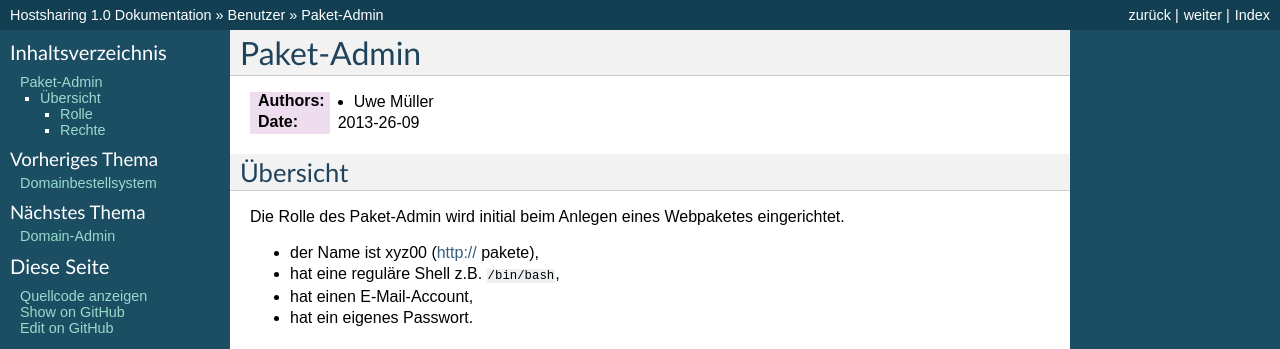
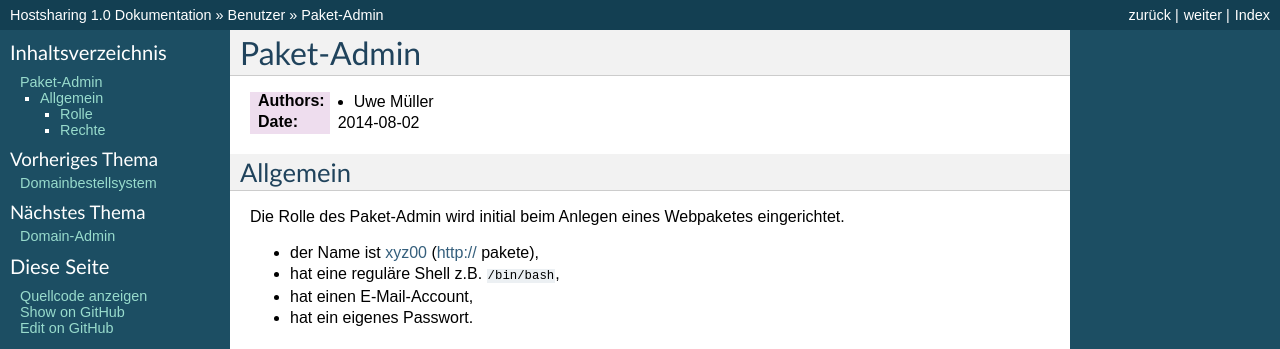
Before and after one commit to hostsharing/hs.docs.users, a Sphinx documentation site: the page built from source/account/paket-admin.rst, in a window 1280 px wide. Shown: the top 349 px of the page. Built offline with Sphinx 7.4.7, drawn with Linux system fonts in a browser that asks for light colours; pages that are not in the unit, such as notebooks, are missing from menus.

```diff
--- a/source/account/paket-admin.rst
+++ b/source/account/paket-admin.rst
@@ -3,15 +3,15 @@ Paket-Admin
 ===========
 
 :Authors: - Uwe Müller
-:Date:  2013-26-09
+:Date:  2014-08-02
 
-Übersicht
+Allgemein
 =========
 
 Die Rolle des Paket-Admin wird initial beim Anlegen eines Webpaketes eingerichtet.
 
-* der Name ist xyz00 (http:// pakete),
-* hat eine reguläre Shell z.B. ``/bin/bash``,
+* der Name ist :term:`xyz00` (http:// pakete),
+* hat eine reguläre :term:`Shell` z.B. ``/bin/bash``,
 * hat einen E-Mail-Account,
 * hat ein eigenes Passwort.
 
```
